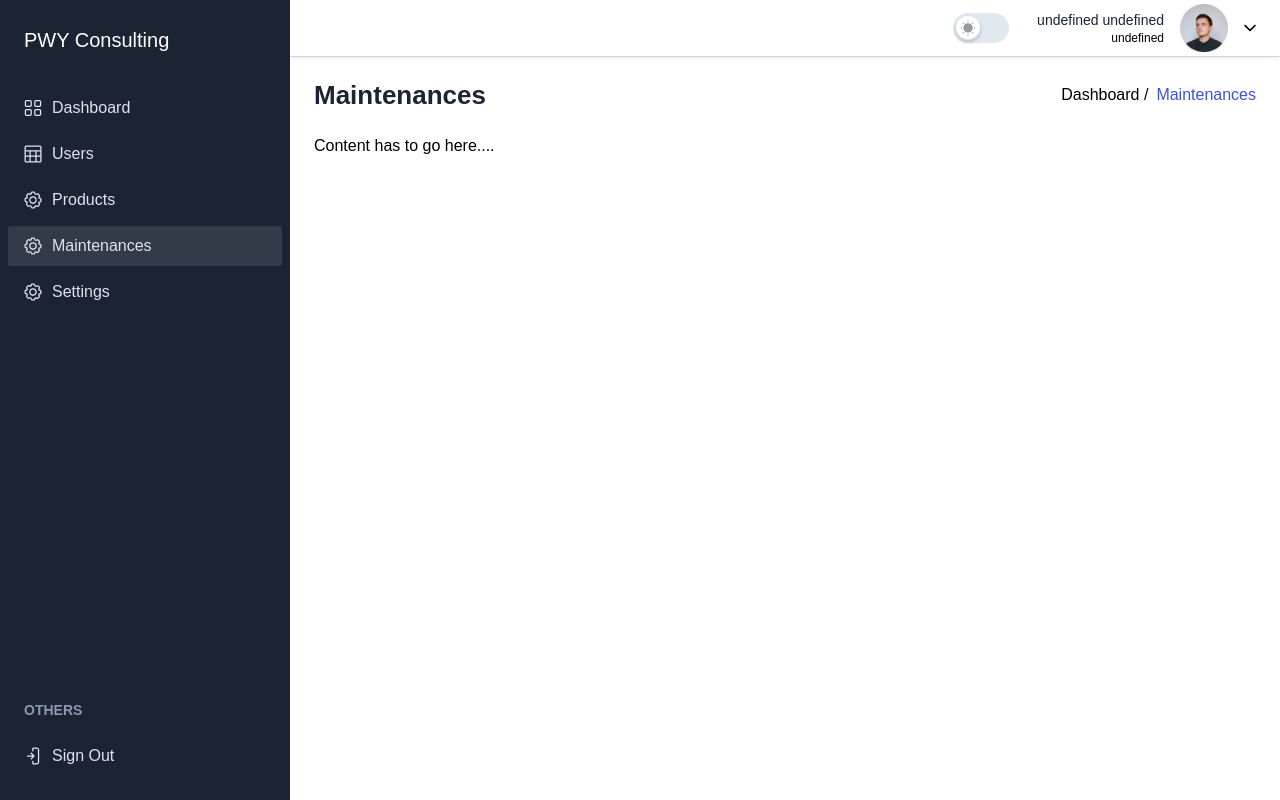
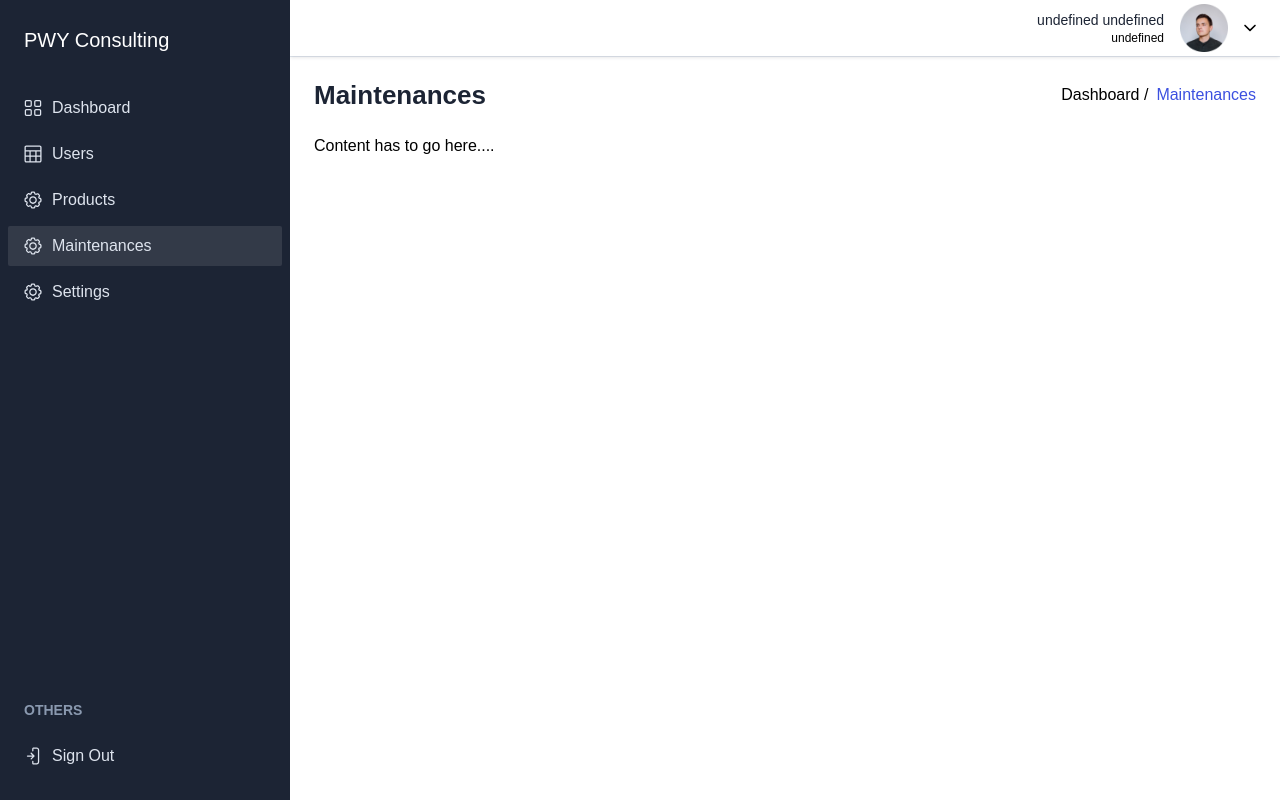
Before and after one commit to isaac-kg/assets-management-v2, a React (Vite) app: page /maintenance in a window 1280 px wide. Built offline with nearby package versions, Linux system fonts and the light colour scheme; no server answers; sample sign-in values are in the browser's storage.

Commit message:
add endpoints

```diff
--- a/src/components/Header/index.tsx
+++ b/src/components/Header/index.tsx
@@ -61,7 +61,7 @@ const Header = (props: {
 
         <div className="flex items-center gap-3 2xsm:gap-7">
           <ul className="flex items-center gap-2 2xsm:gap-4">
-            <DarkModeSwitcher />
+            {/* <DarkModeSwitcher /> */}
           </ul>
 
           <DropdownUser />
--- a/src/pages/Maintenance.tsx
+++ b/src/pages/Maintenance.tsx
@@ -7,7 +7,7 @@ const Maintenance = () => {
 
   useEffect(() => {
     axios.get(`${process.env.REACT_APP_BASE_URL}maintenance/fetch-all-maintenance`).then(res => {
-      console.log("Data: ",res.data.users)
+      console.log("Data: ",res)
 
     }).catch(err => {
       console.log("err =>", err)
--- a/src/pages/Product.tsx
+++ b/src/pages/Product.tsx
@@ -1,7 +1,19 @@
+import { useEffect } from "react";
 import Breadcrumb from "../components/Breadcrumbs/Breadcrumb";
 import DefaultLayout from "../layout/DefaultLayout";
+import axios from "axios";
 
 const Product = () => {
+
+  useEffect(() => {
+    axios.get(`${process.env.REACT_APP_BASE_URL}items/item/fetch-items`).then(res => {
+      console.log("Data: ",res)
+
+    }).catch(err => {
+      console.log("err =>", err)
+    })
+  }, [])
+
   return (
     <DefaultLayout>
       <Breadcrumb pageName="Products" />
```
